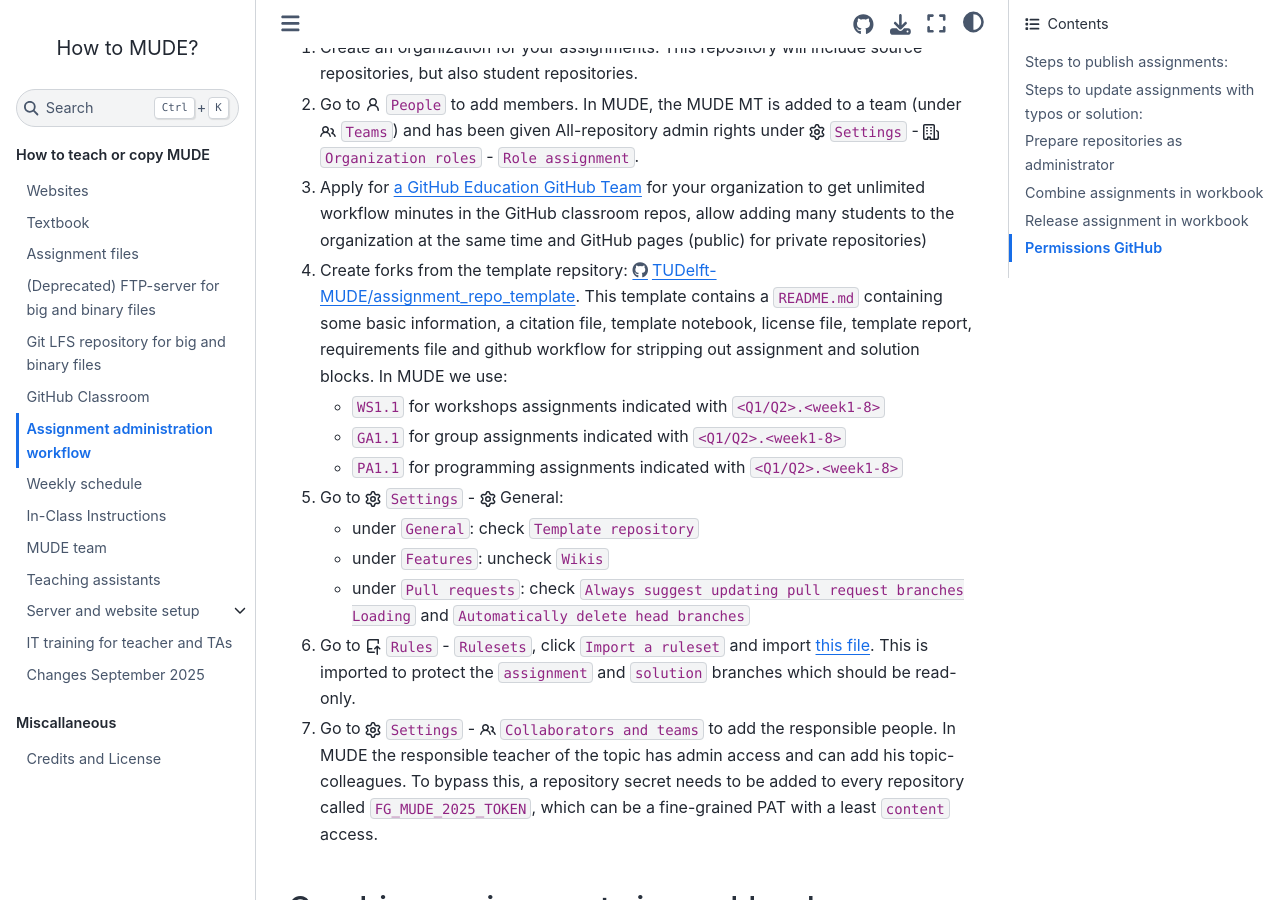
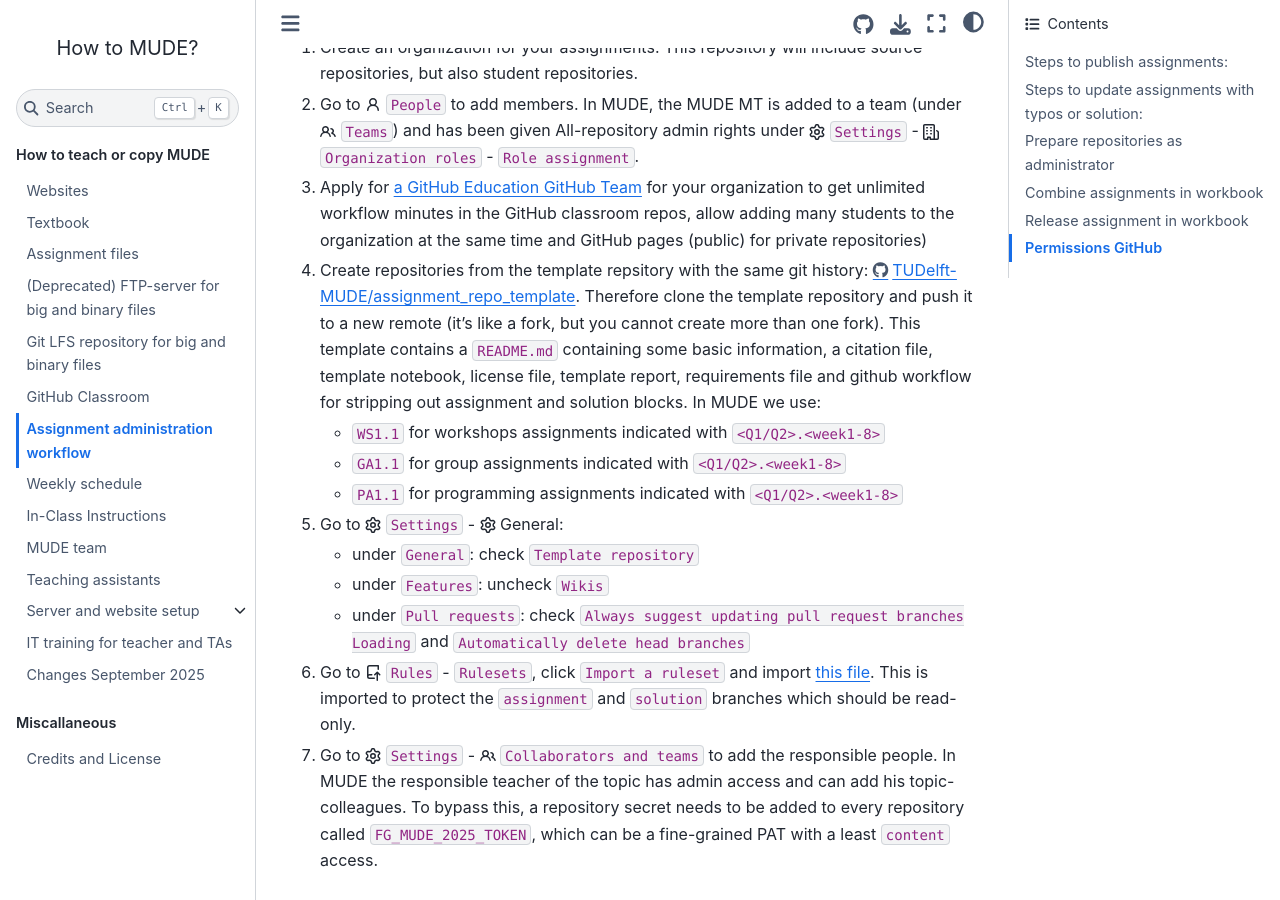
Before and after one commit to TUDelft-MUDE/teacher, a Jupyter Book: the page built from book/assignment_workflow.md, in a window 1280 px wide and 900 px high, scrolled down 2519 px. Built offline with Jupyter Book 1.0.4 settings and Sphinx 7.4.7 and the Sphinx Book theme 1.1.4, drawn with Linux system fonts in a browser that asks for light colours; comment, search, counter and statistics services are not loaded.

Commit message:
Clarify repository creation from template
Updated instructions for creating repositories from the template repository, clarifying the process of cloning and pushing to a new remote.

```diff
--- a/book/assignment_workflow.md
+++ b/book/assignment_workflow.md
@@ -72,7 +72,7 @@
 1. Create an organization for your assignments. This repository will include source repositories, but also student repositories.
 2. Go to {octicon}`person` `People` to add members. In MUDE, the MUDE MT is added to a team (under {octicon}`people` `Teams`) and has been given All-repository admin rights under {octicon}`gear` `Settings` - {octicon}`organization` `Organization roles` - `Role assignment`.
 3. Apply for [a GitHub Education GitHub Team](https://education.github.com/globalcampus/teacher) for your organization to get unlimited workflow minutes in the GitHub classroom repos, allow adding many students to the organization at the same time and GitHub pages (public) for private repositories)
-4. Create forks from the template repsitory: https://github.com/TUDelft-MUDE/assignment_repo_template. This template contains a `README.md` containing some basic information, a citation file, template notebook, license file, template report, requirements file and github workflow for stripping out assignment and solution blocks. In MUDE we use:
+4. Create repositories from the template repsitory with the same git history: https://github.com/TUDelft-MUDE/assignment_repo_template. Therefore clone the template repository and push it to a new remote (it's like a fork, but you cannot create more than one fork). This template contains a `README.md` containing some basic information, a citation file, template notebook, license file, template report, requirements file and github workflow for stripping out assignment and solution blocks. In MUDE we use:
    - `WS1.1` for workshops assignments indicated with `<Q1/Q2>.<week1-8>`
    - `GA1.1` for group assignments indicated with `<Q1/Q2>.<week1-8>`
    - `PA1.1` for programming assignments indicated with `<Q1/Q2>.<week1-8>`
```
